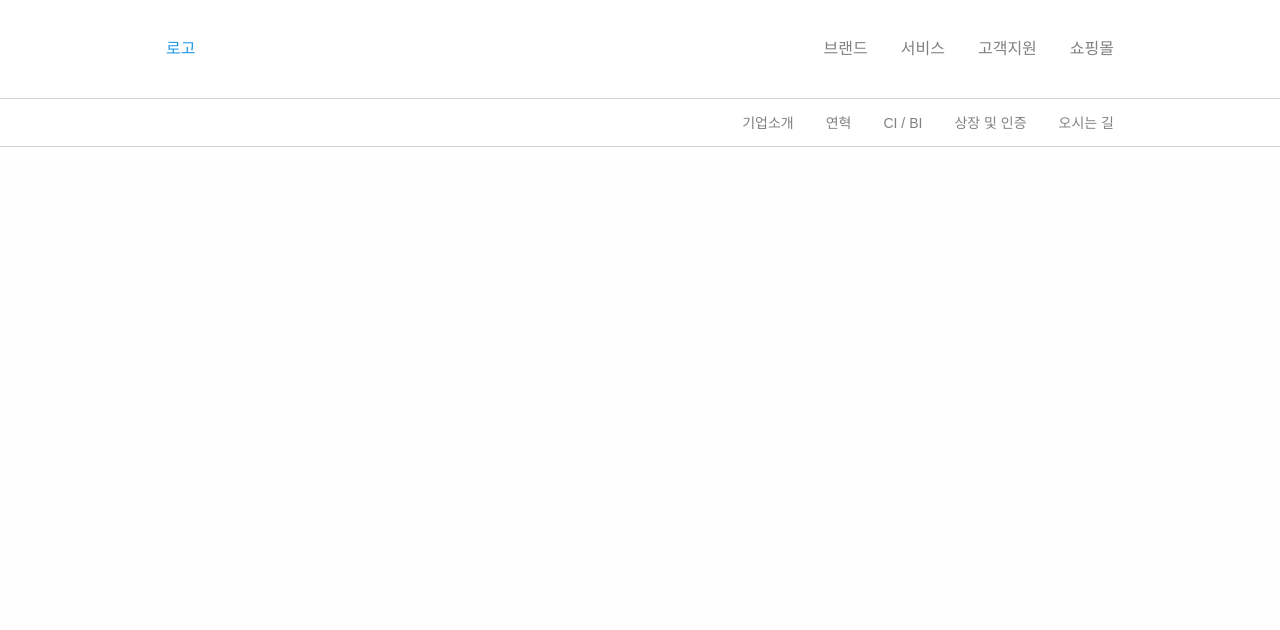
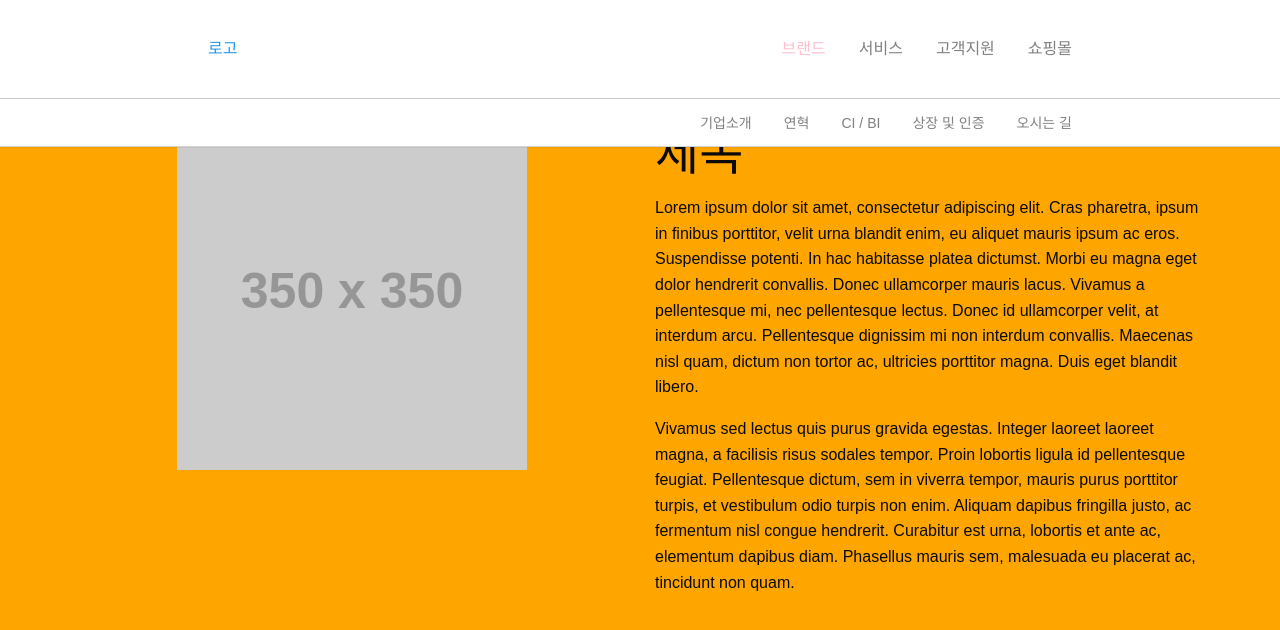
Before and after one commit to changyong-lee/babsallim-web, a plain HTML site: page index.html in a window 1280 px wide. Both pictures are taken after a click on the link "브랜드". Shown: the top 630 px of the page. Drawn offline with Linux system fonts and the light colour scheme; placeholder pictures from the web are drawn by us.

Commit message:
Basic section layout is implemented.

```diff
--- a/css/main.css
+++ b/css/main.css
@@ -12,14 +12,25 @@ html, samp, body, h1, h2, h3, h4, h5, h6, textarea, select {
 
 /*
  *
- * MAIN-BAR
+ * NAV-BAR
  *
  */
 
+/* NAV-BAR GENERAL */
+
+.nav-bar {
+	width: 100%;
+	position: fixed;
+	top: 0;
+	left: 0;
+}
+
 /* MAIN-BAR GENERAL */
+
 .main-bar {
-	padding: 30px 150px;
+	padding: 30px 15%;
 	border-bottom: 1px solid lightgray;
+	box-shadow: 0 0 1px rgba(0, 0, 0, 0.3);
 }
 
 .main-bar .menu-item {
@@ -31,22 +42,20 @@ html, samp, body, h1, h2, h3, h4, h5, h6, textarea, select {
 }
 
 /* MAIN-BAR FONT */
+
 .main-bar .menu-item a {
 	font-size: 16px;
+	font-weight: 500;
 	color: gray;
 }
 
-/*
- *
- * SUB-BAR
- *
- */
+/* SUB-BAR GENERAL */
 
-/* SUB-BAR GENERAL */
 .sub-bar {
 	display: none;
-	padding: 5px 150px;
+	padding: 5px 15%;
 	border-bottom: 1px solid lightgray;
+	box-shadow: 0 0 1px rgba(0, 0, 0, 0.3);
 }
 
 .sub-bar, .sub-bar ul {
@@ -54,7 +63,35 @@ html, samp, body, h1, h2, h3, h4, h5, h6, textarea, select {
 }
 
 /* SUB-BAR FONT */
+
 .sub-bar .menu-item a {
 	font-size: 14px;
 	color: gray;
 }
+
+/*
+ *
+ * SECTION
+ *
+ */
+
+/* SECTION GENERAL */
+
+.centered {
+	display: block;
+	margin: auto;
+}
+
+.full-width {
+	width: 100%;
+	margin-left: auto;
+	margin-right: auto;
+	max-width: initial;
+}
+
+.page-unit {
+	height: 100vh;
+	padding: 15vh 5% 0 5%;
+	border-bottom: 1px solid black;
+	background-color: orange;
+}
--- a/index.html
+++ b/index.html
@@ -9,6 +9,7 @@
   <link rel="stylesheet" href="css/main.css">
 </head>
 <body>
+  <!-- HEADER -->
   <div class="nav-bar">
     <div class="top-bar main-bar">
       <div class="top-bar-left">
@@ -55,7 +56,33 @@
     </div>
   </div>
 
+  <!-- SECTION -->
+  <div class="row full-width page-unit">
+    <div class="small-6 columns">
+      <img class="centered" src="http://placehold.it/350x350">
+    </div>
+    <div class="small-6 columns">
+      <h1>제목</h1>
+      <p>Lorem ipsum dolor sit amet, consectetur adipiscing elit. Cras pharetra, ipsum in finibus porttitor, velit urna blandit enim, eu aliquet mauris ipsum ac eros. Suspendisse potenti. In hac habitasse platea dictumst. Morbi eu magna eget dolor hendrerit convallis. Donec ullamcorper mauris lacus. Vivamus a pellentesque mi, nec pellentesque lectus. Donec id ullamcorper velit, at interdum arcu. Pellentesque dignissim mi non interdum convallis. Maecenas nisl quam, dictum non tortor ac, ultricies porttitor magna. Duis eget blandit libero.</p>
+      <p>Vivamus sed lectus quis purus gravida egestas. Integer laoreet laoreet magna, a facilisis risus sodales tempor. Proin lobortis ligula id pellentesque feugiat. Pellentesque dictum, sem in viverra tempor, mauris purus porttitor turpis, et vestibulum odio turpis non enim. Aliquam dapibus fringilla justo, ac fermentum nisl congue hendrerit. Curabitur est urna, lobortis et ante ac, elementum dapibus diam. Phasellus mauris sem, malesuada eu placerat ac, tincidunt non quam.</p>
+    </div>
+  </div>
+  <div class="row full-width page-unit">
+    <div class="small-6 columns"></div>
+    <div class="small-6 columns"></div>
+  </div>
+  <div class="row full-width page-unit">
+    <div class="small-6 columns"></div>
+    <div class="small-6 columns"></div>
+  </div>
+  <div class="row full-width page-unit">
+    <div class="small-6 columns"></div>
+    <div class="small-6 columns"></div>
+  </div>
 
+  <!-- FOOTER -->
+
+  <!-- SCRIPT -->
   <script src="js/vendor/jquery.js"></script>
   <script src="js/vendor/what-input.js"></script>
   <script src="js/vendor/foundation.js"></script>
--- a/js/main.js
+++ b/js/main.js
@@ -4,7 +4,9 @@ $(".main-bar li.menu-item")
 	.mouseenter(function() {
 		$(this).css("border-left", "1px solid pink");
 
+		$(".main-bar .menu-item a").css("color", "gray");
 		$(".sub-bar").hide();
+
 		if($(".sub-bar").is(":hidden")) {
 			if($(this).attr("data-type") == "brand") {
 				$(".sub-bar[value='brand']").slideDown("slow");
@@ -13,12 +15,23 @@ $(".main-bar li.menu-item")
 			} else if($(this).attr("data-type") == "support") {
 				$(".sub-bar[value='support']").slideDown("slow");
 			}
+			$(this).find("a").css("color", "pink");
 		}
 	})
 	.mouseleave(function() {
 		$(this).css("border-left", "1px solid white");
 	});
 
+$(".sub-bar li.menu-item")
+	.mouseenter(function() {
+		$(this).find("a").css("color", "pink");
+	})
+	.mouseleave(function() {
+		$(this).find("a").css("color", "gray");
+	});
+
+
 $(".nav-bar").mouseleave(function() {
+	$(".menu-item a").css("color", "gray");
 	$(".sub-bar").slideUp("slow");
-})
+});
```
